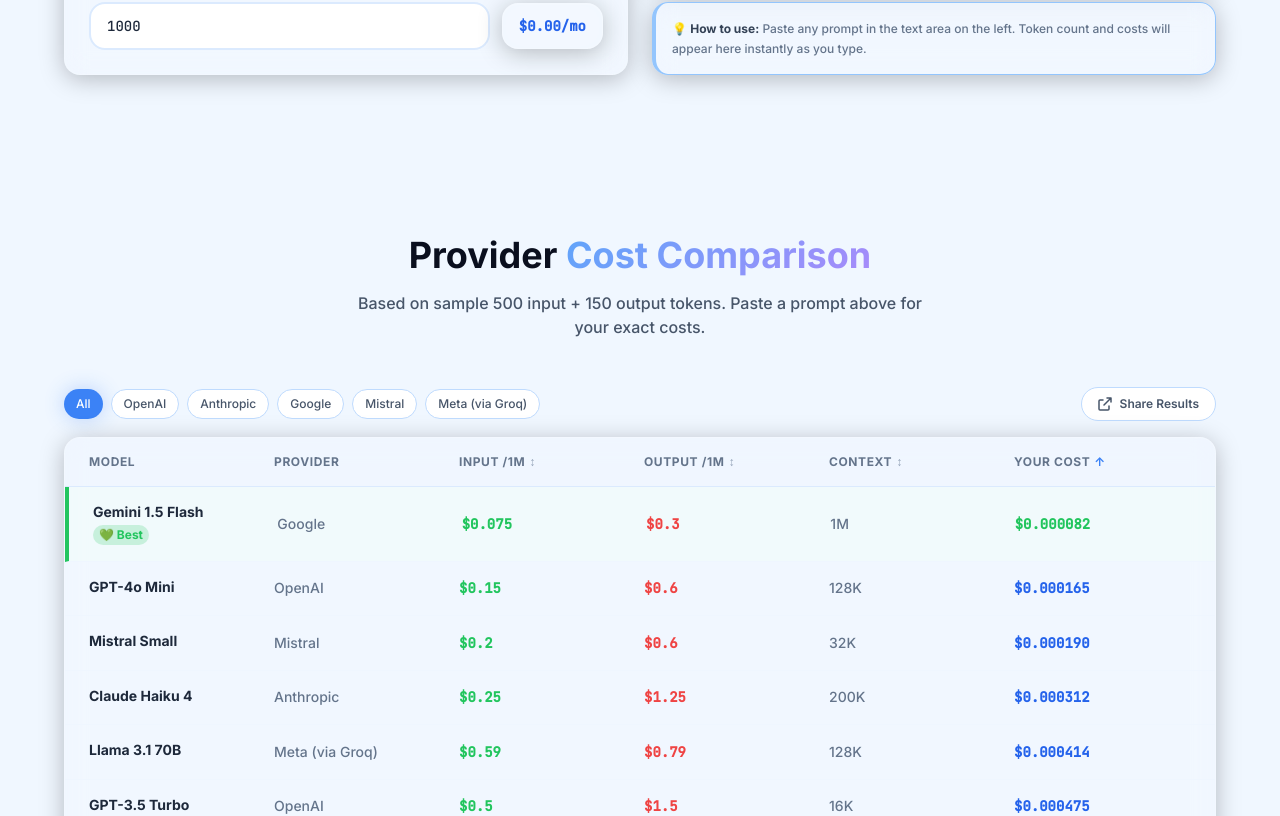
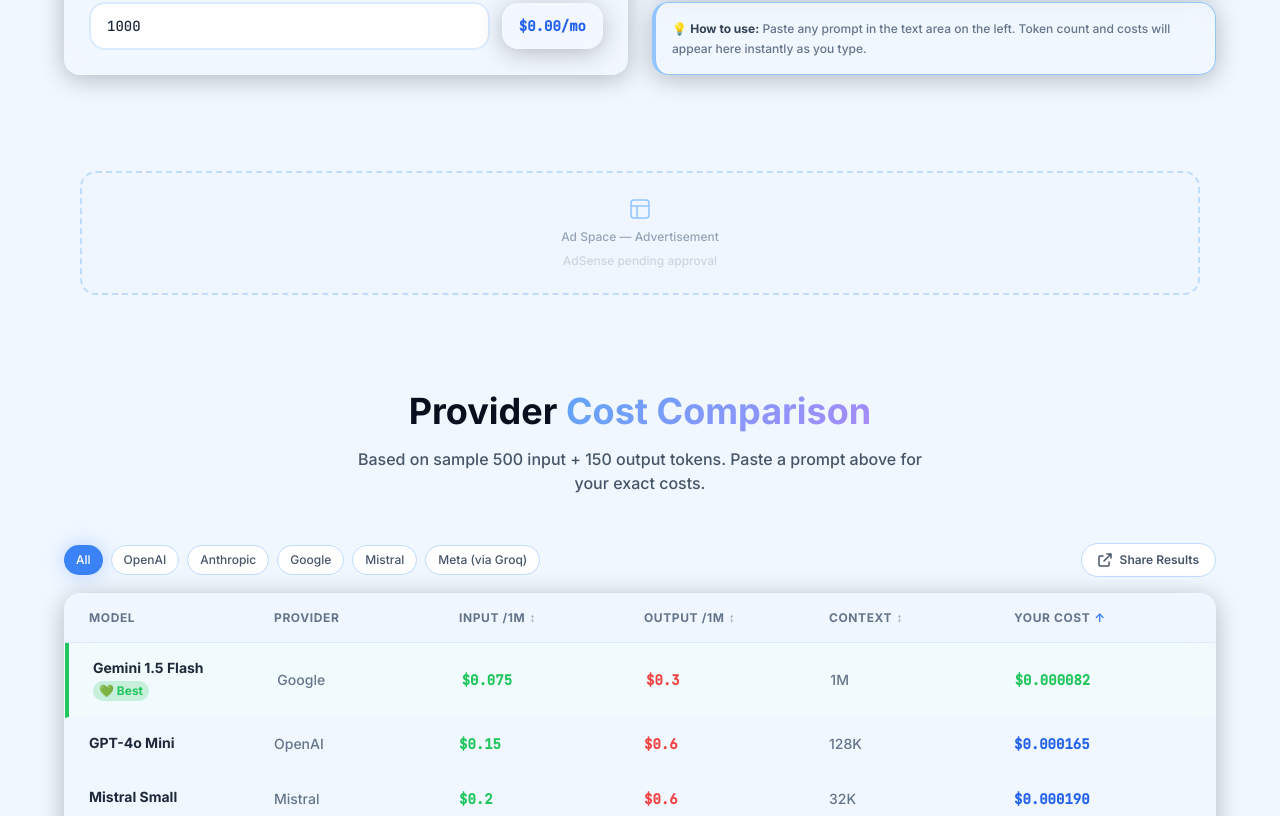
Before and after one commit to collins911911/token-estimator, a React (Vite) app: page / in a window 1280 px wide. Shown: the part 1724-2540 px from the top of the page. Built offline with nearby package versions, Linux system fonts and the light colour scheme.

Commit message:
phase 7 complete - AdSense slots, strategic placement, async loading, placeholders

```diff
--- a/index.html
+++ b/index.html
@@ -25,11 +25,23 @@
     <meta name="twitter:title" content="TokenLens — Free AI Token Counter & API Cost Estimator" />
     <meta name="twitter:description" content="Instantly count tokens and calculate exact API costs for GPT-4o, Claude, Gemini, Mistral and more. Free tool for developers." />
 
-    <!-- Performance: preconnect to Google Fonts -->
+    <!-- Performance -->
     <link rel="preconnect" href="https://fonts.googleapis.com" />
     <link rel="preconnect" href="https://fonts.gstatic.com" crossorigin />
+    <link rel="icon" type="image/svg+xml" href="/favicon.svg" />
 
-    <link rel="icon" type="image/svg+xml" href="/favicon.svg" />
+    <!--
+      Google AdSense — loaded async and deferred so it NEVER blocks page render.
+      Replace ca-pub-XXXXXXXXXXXXXXXX with your real publisher ID after approval.
+      Keep this commented out until AdSense approves your site.
+    -->
+    <!--
+    <script
+      async
+      src="https://pagead2.googlesyndication.com/pagead/js/adsbygoogle.js?client=ca-pub-XXXXXXXXXXXXXXXX"
+      crossorigin="anonymous"
+    ></script>
+    -->
   </head>
   <body>
     <div id="root"></div>
--- /dev/null
+++ b/src/components/AdBanner.tsx
@@ -0,0 +1,58 @@
+import React from 'react'
+import AdSlot from './AdSlot'
+
+// Top horizontal banner — goes below navbar, above hero
+export function AdBannerTop(): React.ReactElement {
+  return (
+    <div className="w-full max-w-6xl mx-auto px-4 pt-20">
+      <AdSlot
+        slotId="1234567890"
+        format="horizontal"
+        label="Advertisement"
+        className="w-full"
+      />
+    </div>
+  )
+}
+
+// Between tool and comparison table
+export function AdBannerMiddle(): React.ReactElement {
+  return (
+    <div className="w-full max-w-6xl mx-auto px-4 py-4">
+      <AdSlot
+        slotId="0987654321"
+        format="horizontal"
+        label="Advertisement"
+        className="w-full"
+      />
+    </div>
+  )
+}
+
+// Sidebar rectangle — shown on large screens only
+export function AdSidebarRect(): React.ReactElement {
+  return (
+    <div className="hidden xl:block w-64 shrink-0">
+      <AdSlot
+        slotId="1122334455"
+        format="rectangle"
+        label="Advertisement"
+        className="sticky top-24"
+      />
+    </div>
+  )
+}
+
+// Below FAQ, above footer
+export function AdBannerBottom(): React.ReactElement {
+  return (
+    <div className="w-full max-w-6xl mx-auto px-4 py-4">
+      <AdSlot
+        slotId="5544332211"
+        format="horizontal"
+        label="Advertisement"
+        className="w-full"
+      />
+    </div>
+  )
+}
--- /dev/null
+++ b/src/components/AdSlot.tsx
@@ -0,0 +1,84 @@
+import React, { useEffect, useRef } from 'react'
+
+interface AdSlotProps {
+  slotId: string
+  format?: 'auto' | 'horizontal' | 'rectangle' | 'vertical'
+  className?: string
+  label?: string
+}
+
+// Your AdSense publisher ID — replace with yours after approval
+const ADSENSE_CLIENT = 'ca-pub-XXXXXXXXXXXXXXXX'
+
+declare global {
+  interface Window {
+    adsbygoogle: unknown[]
+  }
+}
+
+function AdSlot({
+  slotId,
+  format = 'auto',
+  className = '',
+  label = 'Advertisement',
+}: AdSlotProps): React.ReactElement {
+  const adRef = useRef<HTMLModElement>(null)
+  const initialized = useRef<boolean>(false)
+
+  useEffect(() => {
+    // Only push once per slot — prevents duplicate ad errors
+    if (initialized.current) return
+    initialized.current = true
+
+    try {
+      if (typeof window !== 'undefined') {
+        window.adsbygoogle = window.adsbygoogle || []
+        window.adsbygoogle.push({})
+      }
+    } catch {
+      // Silently fail — ad blocker or not yet loaded
+    }
+  }, [])
+
+  // Placeholder shown while awaiting AdSense approval
+  const isPlaceholder = ADSENSE_CLIENT === 'ca-pub-XXXXXXXXXXXXXXXX'
+
+  if (isPlaceholder) {
+    return (
+      <div className={`flex items-center justify-center ${className}`}>
+        <div
+          className="w-full rounded-xl border-2 border-dashed border-blue-200 bg-blue-50/40 flex flex-col items-center justify-center gap-2 py-6 px-4"
+          style={{ minHeight: format === 'horizontal' ? '90px' : '250px' }}
+        >
+          <svg width="24" height="24" viewBox="0 0 24 24" fill="none">
+            <rect x="3" y="3" width="18" height="18" rx="3" stroke="#93c5fd" strokeWidth="1.5" />
+            <path d="M3 9h18M9 21V9" stroke="#93c5fd" strokeWidth="1.5" strokeLinecap="round" />
+          </svg>
+          <span className="text-xs text-slate-400 font-medium text-center">
+            Ad Space — {label}
+          </span>
+          <span className="text-xs text-slate-300">
+            AdSense pending approval
+          </span>
+        </div>
+      </div>
+    )
+  }
+
+  return (
+    <div className={`overflow-hidden ${className}`}>
+      <p className="text-xs text-slate-400 text-center mb-1">{label}</p>
+      <ins
+        ref={adRef}
+        className="adsbygoogle"
+        style={{ display: 'block' }}
+        data-ad-client={ADSENSE_CLIENT}
+        data-ad-slot={slotId}
+        data-ad-format={format}
+        data-full-width-responsive="true"
+      />
+    </div>
+  )
+}
+
+export default AdSlot
--- a/src/pages/Home.tsx
+++ b/src/pages/Home.tsx
@@ -7,6 +7,10 @@
 import Footer from '../components/Footer'
 import SEO from '../components/SEO'
 import JsonLd from '../components/JsonLd'
+import {
+  AdBannerMiddle,
+  AdBannerBottom,
+} from '../components/AdBanner'
 
 function Home(): React.ReactElement {
   return (
@@ -18,13 +22,21 @@
         canonical="https://tokenlens.dev"
       />
       <JsonLd />
+
       <div className="min-h-screen bg-bg-base">
         <Navbar />
         <main>
           <Hero />
           <ToolCard />
+
+          {/* Ad between tool and comparison — high visibility, non-intrusive */}
+          <AdBannerMiddle />
+
           <ComparisonTable />
           <FAQ />
+
+          {/* Ad above footer — last touchpoint before leaving */}
+          <AdBannerBottom />
         </main>
         <Footer />
       </div>
```
Also changed, not shown: 1 other file (tests, documents, lock files or other folders).
